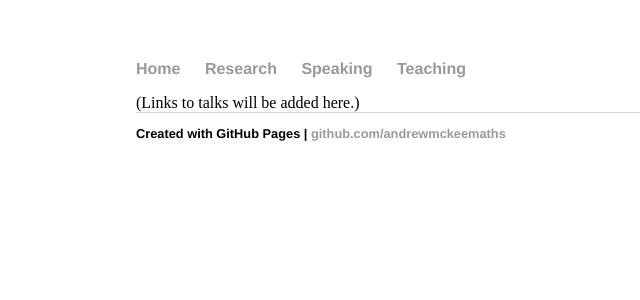
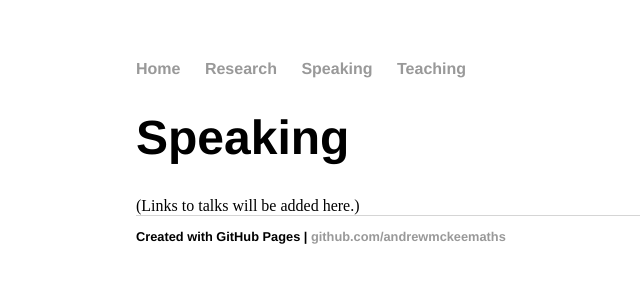
Before and after one commit to andrewmckeemaths/andrewmckeemaths.github.io, a Jekyll site: the page built from speaking/index.html, in a window 1280 px wide. Shown: the top 300 px of the page, without its empty margins (56-696 px from the left). Built offline with Jekyll 4.4.1, drawn with Linux system fonts in a browser that asks for light colours.

Commit message:
Update index.html
Started building page

```diff
--- a/speaking/index.html
+++ b/speaking/index.html
@@ -3,4 +3,6 @@ layout: default
 title: Andrew McKee
 ---
 
+<h1>Speaking</h1>
+
 (Links to talks will be added here.)
```
